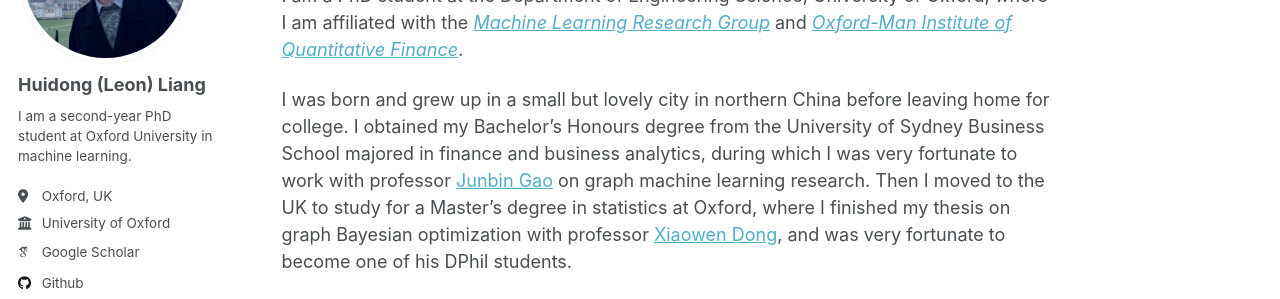
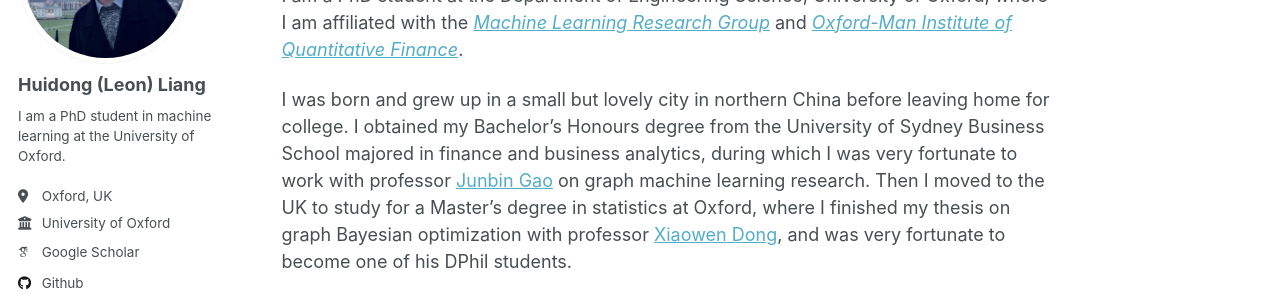
Before and after one commit to LeonResearch/leon.github.io, a Jekyll site: the page built from _pages/about.md, in a window 1280 px wide. Shown: the part 217-516 px from the top of the page. Built offline with Jekyll 4.4.1, drawn with Linux system fonts in a browser that asks for light colours; some web fonts are replaced.

Commit message:
Update _config.yml

```diff
--- a/_config.yml
+++ b/_config.yml
@@ -24,7 +24,7 @@ author:
   avatar           : "profile.png"
   name             : "Huidong (Leon) Liang"
   pronouns         : # example: "she/her"
-  bio              : "I am a second-year PhD student at Oxford University in machine learning."
+  bio              : "I am a PhD student in machine learning at the University of Oxford."
   location         : "Oxford, UK"
   employer         : "University of Oxford"
   uri              : # URL
```
